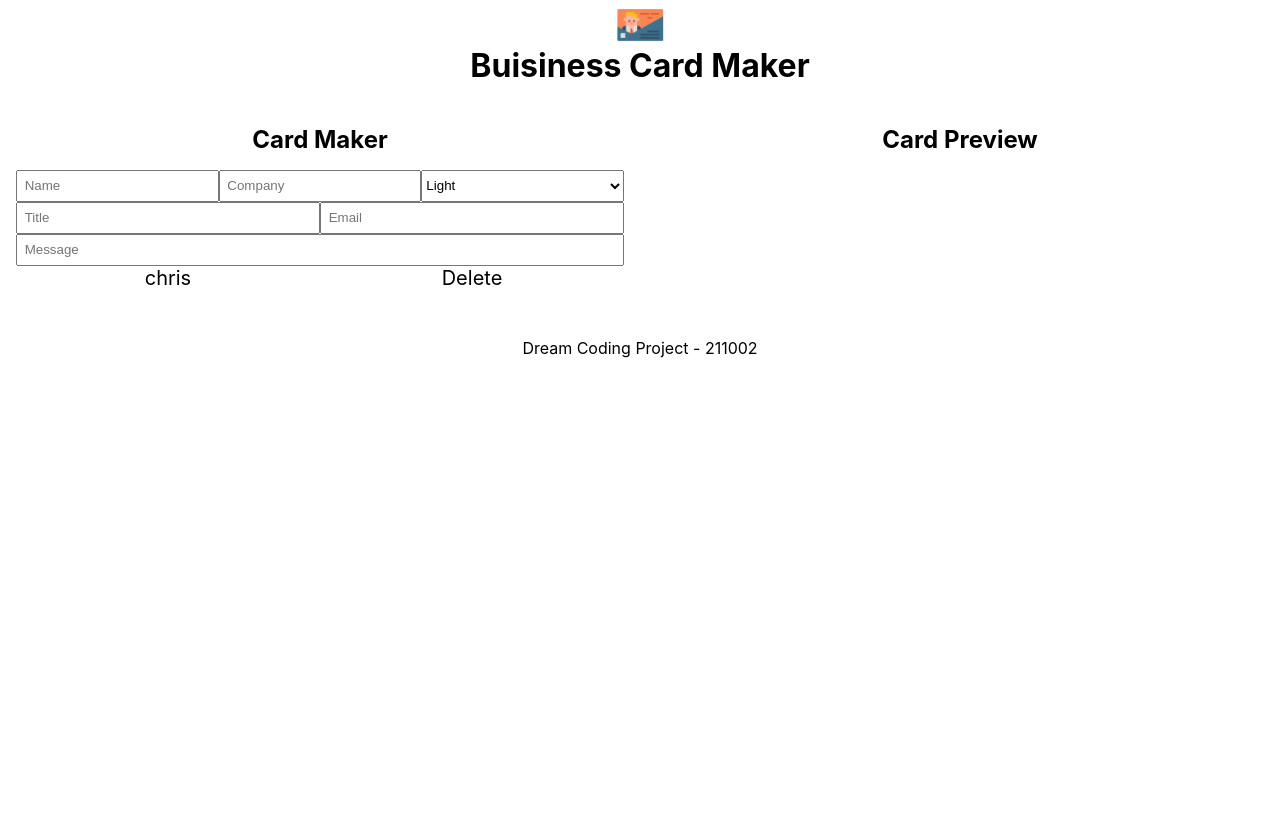
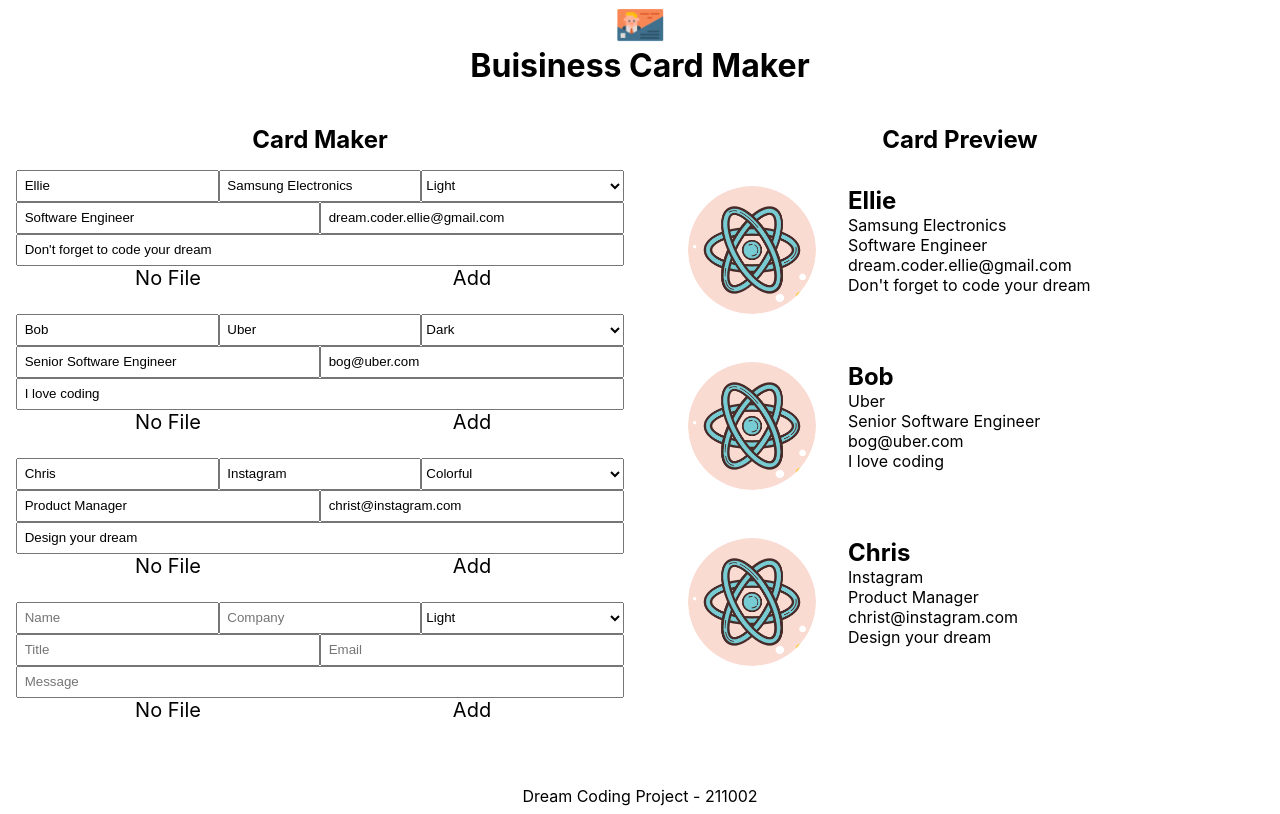
Before and after one commit to PanicBear/react_card_maker, a React (Create React App) app: page /main in a window 1280 px wide. Built offline with nearby package versions, Linux system fonts and the light colour scheme; no server answers; sample sign-in values are in the browser's storage.

Commit message:
card design

```diff
--- a/src/app.jsx
+++ b/src/app.jsx
@@ -1,10 +1,40 @@
 import React from "react";
 import { BrowserRouter, Route, Switch } from "react-router-dom";
+import { useState } from "react/cjs/react.development";
 import "./app.module.css";
 import Login from "./component/login/login";
 import Main from "./component/main/main";
 
 const App = ({ auth }) => {
+  const [data, setData] = useState([
+    {
+      name: "Ellie",
+      company: "Samsung Electronics",
+      color: "Light",
+      title: "Software Engineer",
+      email: "dream.coder.ellie@gmail.com",
+      message: "Don't forget to code your dream",
+      photo: null,
+    },
+    {
+      name: "Bob",
+      company: "Uber",
+      color: "Dark",
+      title: "Senior Software Engineer",
+      email: "bog@uber.com",
+      message: "I love coding",
+      photo: null,
+    },
+    {
+      name: "Chris",
+      company: "Instagram",
+      color: "Colorful",
+      title: "Product Manager",
+      email: "christ@instagram.com",
+      message: "Design your dream",
+      photo: null,
+    },
+  ]);
   return (
     <BrowserRouter>
       <Switch>
@@ -12,7 +42,7 @@
           <Login auth={auth} />
         </Route>
         <Route>
-          <Main auth={auth} path={["/", "/main"]} exact />
+          <Main data={data} auth={auth} path={["/", "/main"]} exact />
         </Route>
       </Switch>
     </BrowserRouter>
--- /dev/null
+++ b/src/component/card/card.jsx
@@ -0,0 +1,50 @@
+import React from "react";
+import styles from "./card.module.css";
+
+const Card = ({ data }) => {
+  const name = data ? data.name : null;
+  const company = data ? data.company : null;
+  const getColor = () => {
+    try {
+      switch (data.color) {
+        case "Dark":
+          return styles.dark;
+        case "Colorful":
+          return styles.colorful;
+        case "Light":
+        default:
+          return styles.light;
+      }
+    } catch (error) {
+      return styles.light;
+    }
+  };
+  const title = data ? data.title : null;
+  const email = data ? data.email : null;
+  const message = data ? data.message : null;
+  const photo = data ? data.photo : null;
+  return (
+    <div className={`${styles.card} ${getColor()}`}>
+      <div className={styles.img}>
+        <img
+          className={styles.img}
+          src={photo ?? "./images/default_logo.png"}
+          alt="face"
+        />
+      </div>
+      <div className={styles.text}>
+        <div className={styles.company}>
+          <h1>{name}</h1>
+          <p>{company}</p>
+        </div>
+        <div className={styles.desc}>
+          <p>{title}</p>
+          <p>{email}</p>
+          <p>{message}</p>
+        </div>
+      </div>
+    </div>
+  );
+};
+
+export default Card;
--- /dev/null
+++ b/src/component/card/card.module.css
@@ -0,0 +1,38 @@
+@value makerWhite from '../../common/colors.module.css';
+@value makerBlack from '../../common/colors.module.css';
+@value makerColorful from '../../common/colors.module.css';
+@value makerWheat from '../../common/colors.module.css';
+@value makerShadow from '../../common/colors.module.css';
+
+.light {
+  background-color: makerWhite;
+}
+.dark {
+  background-color: makerBlack;
+  color: makerWhite;
+}
+.colorful {
+  background: makerColorful;
+  color: makerWhite;
+}
+.card {
+  display: flex;
+  padding: 1em;
+  margin: 1em;
+  box-shadow: 4px 4px 4px  makerShadow;
+  border-radius: 1em;
+}
+.img{
+  border-radius: 50%;
+  width: 8em;
+  height: 8em;
+}
+.text {
+  display: flex;
+  flex-direction: column;
+  width: 100%;
+  padding-left: 2em;
+}
+.company{
+  border-bottom: 1px makerWheat solid;
+}
--- a/src/component/input-table/input-table.jsx
+++ b/src/component/input-table/input-table.jsx
@@ -1,34 +1,39 @@
 import React from "react";
 import styles from "./input-table.module.css";
 
-const InputTable = (props) => {
-  const file = {name:"chris"};
+const InputTable = ({ data }) => {
+  const name = data ? data.name : null;
+  const company = data ? data.company : null;
+  const color = data ? data.color : null;
+  const title = data ? data.title : null;
+  const email = data ? data.email : null;
+  const message = data ? data.message : null;
+  const photo = data ? data.photo : null;
+
   return (
     <div className={styles.table}>
       <div className={`${styles.row} ${styles.flex3}`}>
-        <input type="text" placeholder="Name" />
-        <input type="text" placeholder="Company" />
-        <select name="color">
-          <option value="Light" selected>
-            Light
-          </option>
+        <input type="text" placeholder="Name" defaultValue={name} />
+        <input type="text" placeholder="Company" defaultValue={company} />
+        <select name="color" defaultValue={color??"Light"}>
+          <option value="Light">Light</option>
           <option value="Dark">Dark</option>
           <option value="Colorful">Colorful</option>
         </select>
       </div>
       <div className={`${styles.row} ${styles.flex2}`}>
-        <input type="text" placeholder="Title" />
-        <input type="text" placeholder="Email" />
+        <input type="text" placeholder="Title" defaultValue={title} />
+        <input type="text" placeholder="Email" defaultValue={email} />
       </div>
       <div className={`${styles.row} ${styles.flex1}`}>
-        <input type="text" placeholder="Message" />
+        <input type="text" placeholder="Message" defaultValue={message} />
       </div>
       <div className={`${styles.row} ${styles.flex2}`}>
-        <div className={`${styles.btn} ${file ? styles.file : styles.noFile}`}>
-          {file ? file.name : "No File"}
+        <div className={`${styles.btn} ${photo ? styles.file : styles.noFile}`}>
+          {photo ? photo : "No File"}
         </div>
         <div className={`${styles.btn} ${styles.add}`}>
-          {file ? "Delete" : "Add"}
+          {photo ? "Delete" : "Add"}
         </div>
       </div>
     </div>
--- a/src/component/input-table/input-table.module.css
+++ b/src/component/input-table/input-table.module.css
@@ -4,12 +4,14 @@
 @value makerBlack from '../../common/colors.module.css';
 @value makerWhite from '../../common/colors.module.css';
 @value makerWheat from '../../common/colors.module.css';
+@value makerLightPink from '../../common/colors.module.css';
 
 .table {
   display: flex;
   width: 100%;
   flex-direction: column;
   border: 1px solid makerBlack;
+  margin: 1em 0;
 }
 .row {
   display: flex;
@@ -17,8 +19,6 @@
 }
 .row input {
   padding-left: 0.5em;
-}
-.row input:focus{
 }
 .row > * {
   border: 1px solid makerBlack;
@@ -41,7 +41,7 @@
   text-align: center;
 }
 .file {
-  background-color: makerWheat;
+  background-color: makerLightPink;
 }
 .noFile {
   background-color: makerLightGrey;
--- a/src/component/main/main.jsx
+++ b/src/component/main/main.jsx
@@ -1,11 +1,12 @@
 import React, { useEffect } from "react";
 import { useHistory } from "react-router";
+import Card from "../card/card";
 import Footer from "../footer/footer";
 import Header from "../header/header";
 import InputTable from "../input-table/input-table";
 import styles from "./main.module.css";
 
-const Main = ({ auth }) => {
+const Main = ({ data, auth }) => {
   const history = useHistory();
   useEffect(() => auth.checkCredential(history), [auth, history]);
   return (
@@ -16,12 +17,18 @@
           <div className={styles.title}>
             <h1>Card Maker</h1>
           </div>
-          <InputTable />
+          {data.map((el, index) => {
+            return <InputTable key={`InputTable${index}`} data={el} />;
+          })}
+          <InputTable data={null} />
         </div>
         <div className={styles.page}>
           <div className={styles.title}>
             <h1>Card Preview</h1>
           </div>
+          {data.map((el, index) => (
+            <Card key={`Card${index}`} data={el} />
+          ))}
         </div>
       </section>
       <Footer />
--- a/src/component/main/main.module.css
+++ b/src/component/main/main.module.css
@@ -11,7 +11,6 @@
 }
 .title {
   text-align: center;
-  padding-bottom: 1em;
 }
 
 @media screen and (max-width: 60em) {
```
Also changed, not shown: src/service/db/db.js (added, +8 -0 lines).
